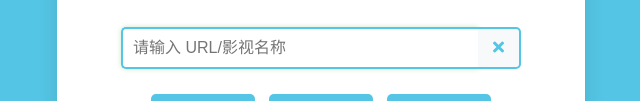
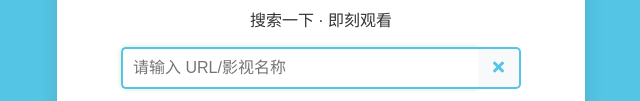
Before and after one commit to ZZ8-8ZZ/analyze.github.io, a plain HTML site: page index.html in a window 1280 px wide. Shown: the part 358-459 px from the top of the page, without its empty margins (319-959 px from the left). Drawn offline with Linux system fonts and the light colour scheme.

Commit message:
Update index.html

```diff
--- a/index.html
+++ b/index.html
@@ -156,6 +156,7 @@
 <body>
   <div id="container">
     <h1><img src="https://cdn.jsdelivr.net/gh/ZZ8-8ZZ/image/202408230952964.png" alt="ZACH 视频解析" style="width: 20rem;"></h1>
+    <p style="color: #333;">搜索一下 · 即刻观看</p>
     <form onsubmit="return false;">
       <div class="input-group">
         <input type="text" id="urlInput" class="form-control" placeholder="请输入 URL/影视名称" oninput="validateInput()">
```
